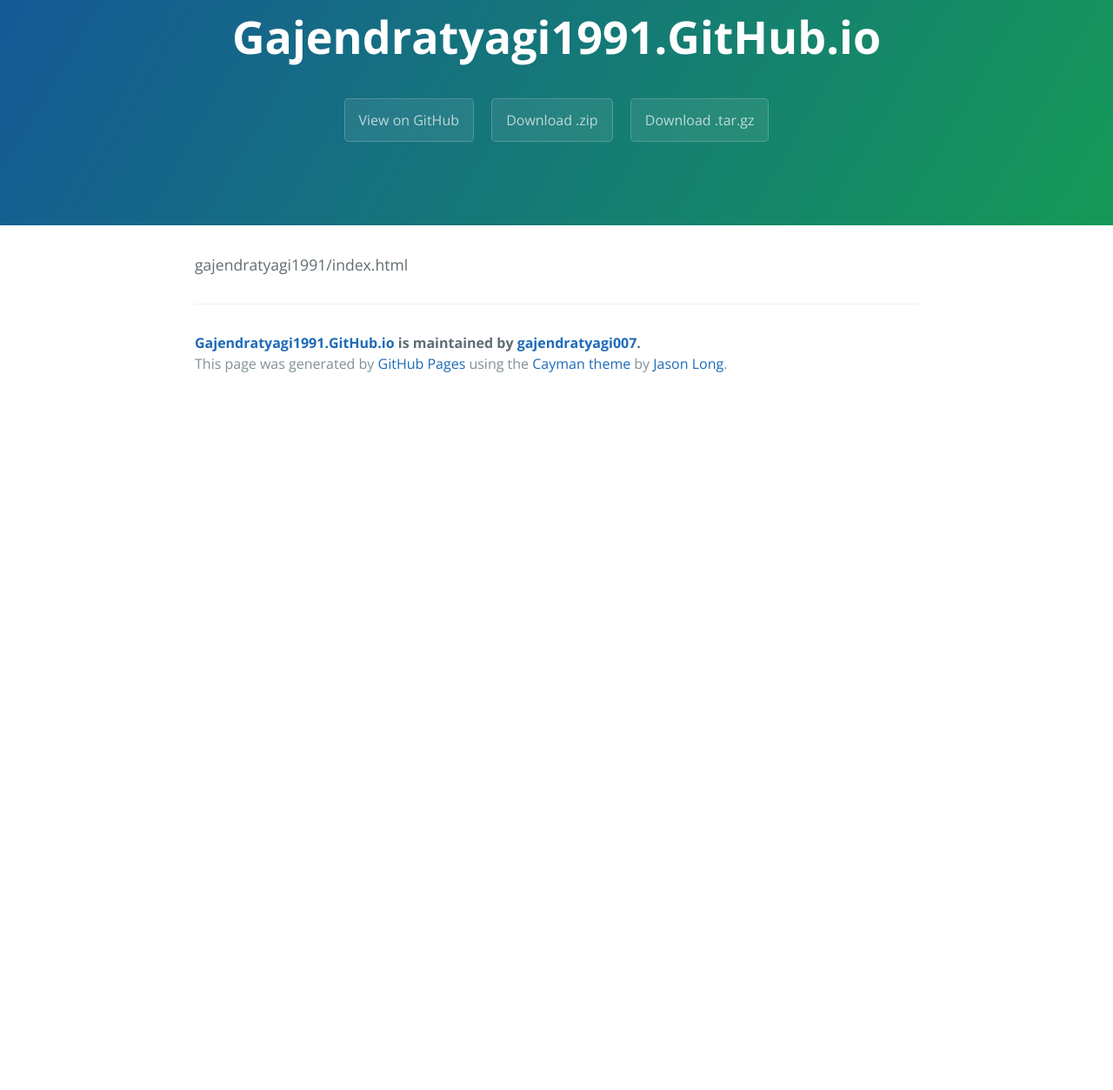
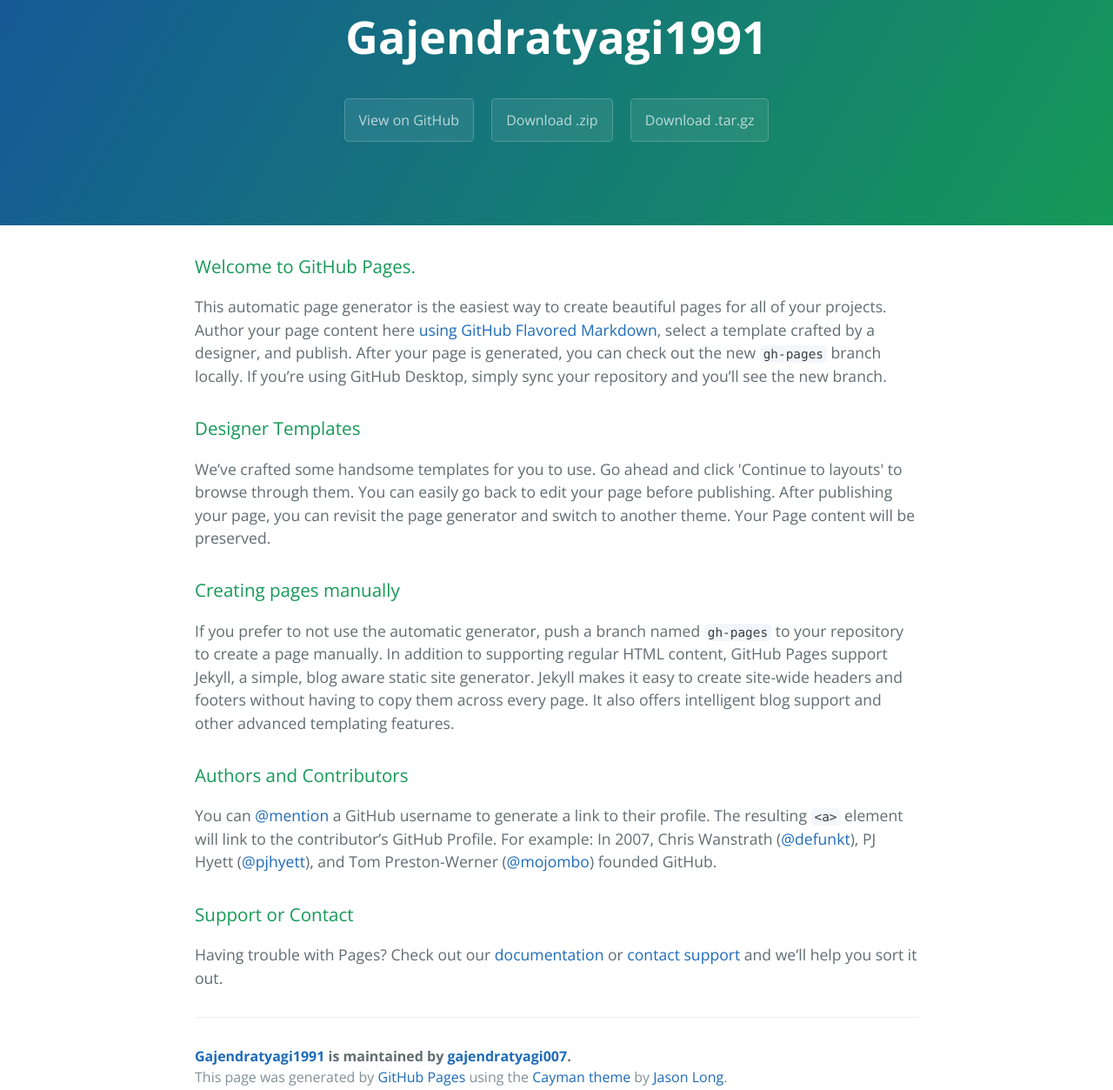
Before and after one commit to gajendratyagi007/gajendratyagi007, a plain HTML site: page index.html in a window 1280 px wide. Shown: the part 77-1330 px from the top of the page at 87% size. Before the commit the page ends 800 px from the top, so only its background shows below. Drawn offline with nearby package versions, Linux system fonts and the light colour scheme.

Commit message:
Create gh-pages branch via GitHub

```diff
--- a/index.html
+++ b/index.html
@@ -2,7 +2,7 @@
 <html lang="en-us">
   <head>
     <meta charset="UTF-8">
-    <title>Gajendratyagi1991.GitHub.io by gajendratyagi007</title>
+    <title>Gajendratyagi1991 by gajendratyagi007</title>
     <meta name="viewport" content="width=device-width, initial-scale=1">
     <link rel="stylesheet" type="text/css" href="stylesheets/normalize.css" media="screen">
     <link href='https://fonts.googleapis.com/css?family=Open+Sans:400,700' rel='stylesheet' type='text/css'>
@@ -11,7 +11,7 @@
   </head>
   <body>
     <section class="page-header">
-      <h1 class="project-name">Gajendratyagi1991.GitHub.io</h1>
+      <h1 class="project-name">Gajendratyagi1991</h1>
       <h2 class="project-tagline"></h2>
       <a href="https://github.com/gajendratyagi007/gajendratyagi1991" class="btn">View on GitHub</a>
       <a href="https://github.com/gajendratyagi007/gajendratyagi1991/zipball/master" class="btn">Download .zip</a>
@@ -19,10 +19,33 @@
     </section>
 
     <section class="main-content">
-      <p>gajendratyagi1991/index.html</p>
+      <h3>
+<a id="welcome-to-github-pages" class="anchor" href="#welcome-to-github-pages" aria-hidden="true"><span aria-hidden="true" class="octicon octicon-link"></span></a>Welcome to GitHub Pages.</h3>
+
+<p>This automatic page generator is the easiest way to create beautiful pages for all of your projects. Author your page content here <a href="https://guides.github.com/features/mastering-markdown/">using GitHub Flavored Markdown</a>, select a template crafted by a designer, and publish. After your page is generated, you can check out the new <code>gh-pages</code> branch locally. If you’re using GitHub Desktop, simply sync your repository and you’ll see the new branch.</p>
+
+<h3>
+<a id="designer-templates" class="anchor" href="#designer-templates" aria-hidden="true"><span aria-hidden="true" class="octicon octicon-link"></span></a>Designer Templates</h3>
+
+<p>We’ve crafted some handsome templates for you to use. Go ahead and click 'Continue to layouts' to browse through them. You can easily go back to edit your page before publishing. After publishing your page, you can revisit the page generator and switch to another theme. Your Page content will be preserved.</p>
+
+<h3>
+<a id="creating-pages-manually" class="anchor" href="#creating-pages-manually" aria-hidden="true"><span aria-hidden="true" class="octicon octicon-link"></span></a>Creating pages manually</h3>
+
+<p>If you prefer to not use the automatic generator, push a branch named <code>gh-pages</code> to your repository to create a page manually. In addition to supporting regular HTML content, GitHub Pages support Jekyll, a simple, blog aware static site generator. Jekyll makes it easy to create site-wide headers and footers without having to copy them across every page. It also offers intelligent blog support and other advanced templating features.</p>
+
+<h3>
+<a id="authors-and-contributors" class="anchor" href="#authors-and-contributors" aria-hidden="true"><span aria-hidden="true" class="octicon octicon-link"></span></a>Authors and Contributors</h3>
+
+<p>You can <a href="https://help.github.com/articles/basic-writing-and-formatting-syntax/#mentioning-users-and-teams" class="user-mention">@mention</a> a GitHub username to generate a link to their profile. The resulting <code>&lt;a&gt;</code> element will link to the contributor’s GitHub Profile. For example: In 2007, Chris Wanstrath (<a href="https://github.com/defunkt" class="user-mention">@defunkt</a>), PJ Hyett (<a href="https://github.com/pjhyett" class="user-mention">@pjhyett</a>), and Tom Preston-Werner (<a href="https://github.com/mojombo" class="user-mention">@mojombo</a>) founded GitHub.</p>
+
+<h3>
+<a id="support-or-contact" class="anchor" href="#support-or-contact" aria-hidden="true"><span aria-hidden="true" class="octicon octicon-link"></span></a>Support or Contact</h3>
+
+<p>Having trouble with Pages? Check out our <a href="https://help.github.com/pages">documentation</a> or <a href="https://github.com/contact">contact support</a> and we’ll help you sort it out.</p>
 
       <footer class="site-footer">
-        <span class="site-footer-owner"><a href="https://github.com/gajendratyagi007/gajendratyagi1991">Gajendratyagi1991.GitHub.io</a> is maintained by <a href="https://github.com/gajendratyagi007">gajendratyagi007</a>.</span>
+        <span class="site-footer-owner"><a href="https://github.com/gajendratyagi007/gajendratyagi1991">Gajendratyagi1991</a> is maintained by <a href="https://github.com/gajendratyagi007">gajendratyagi007</a>.</span>
 
         <span class="site-footer-credits">This page was generated by <a href="https://pages.github.com">GitHub Pages</a> using the <a href="https://github.com/jasonlong/cayman-theme">Cayman theme</a> by <a href="https://twitter.com/jasonlong">Jason Long</a>.</span>
       </footer>
```
Also changed, not shown: params.json (+2 -2 lines).
